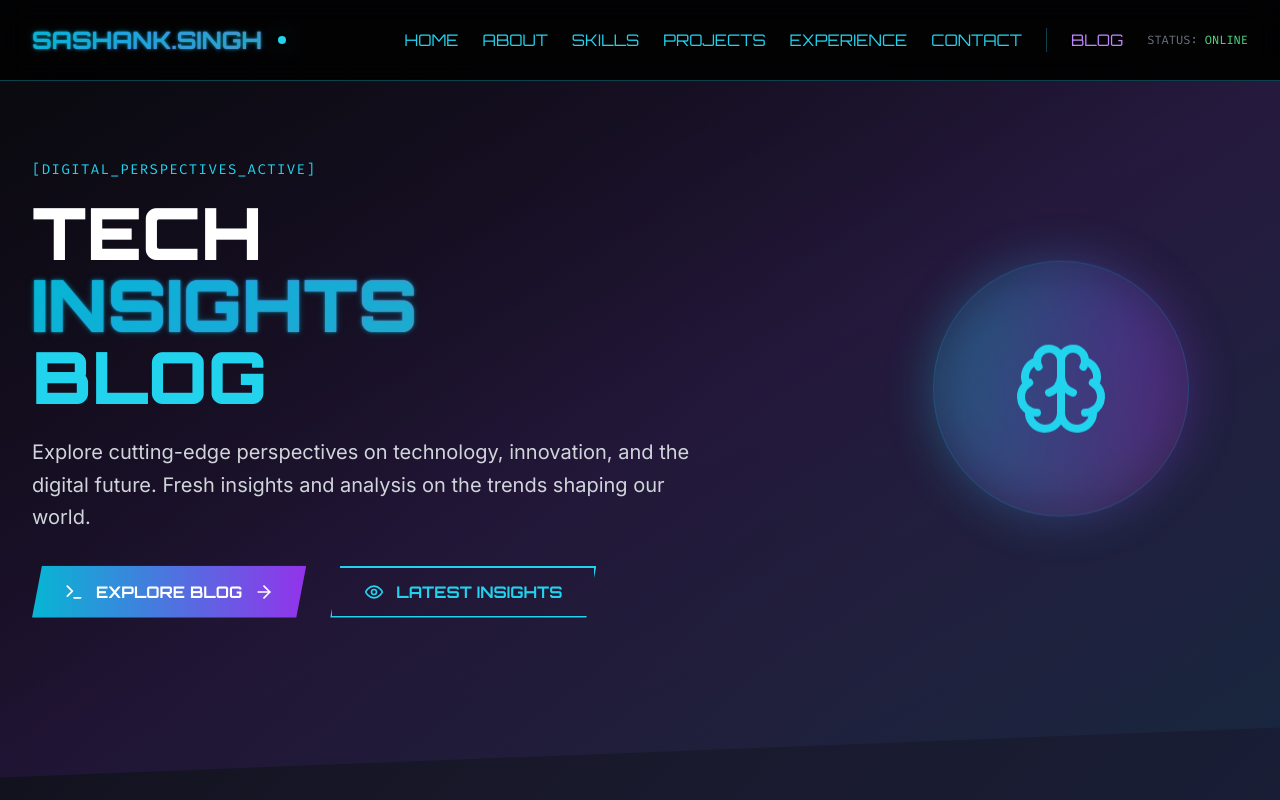
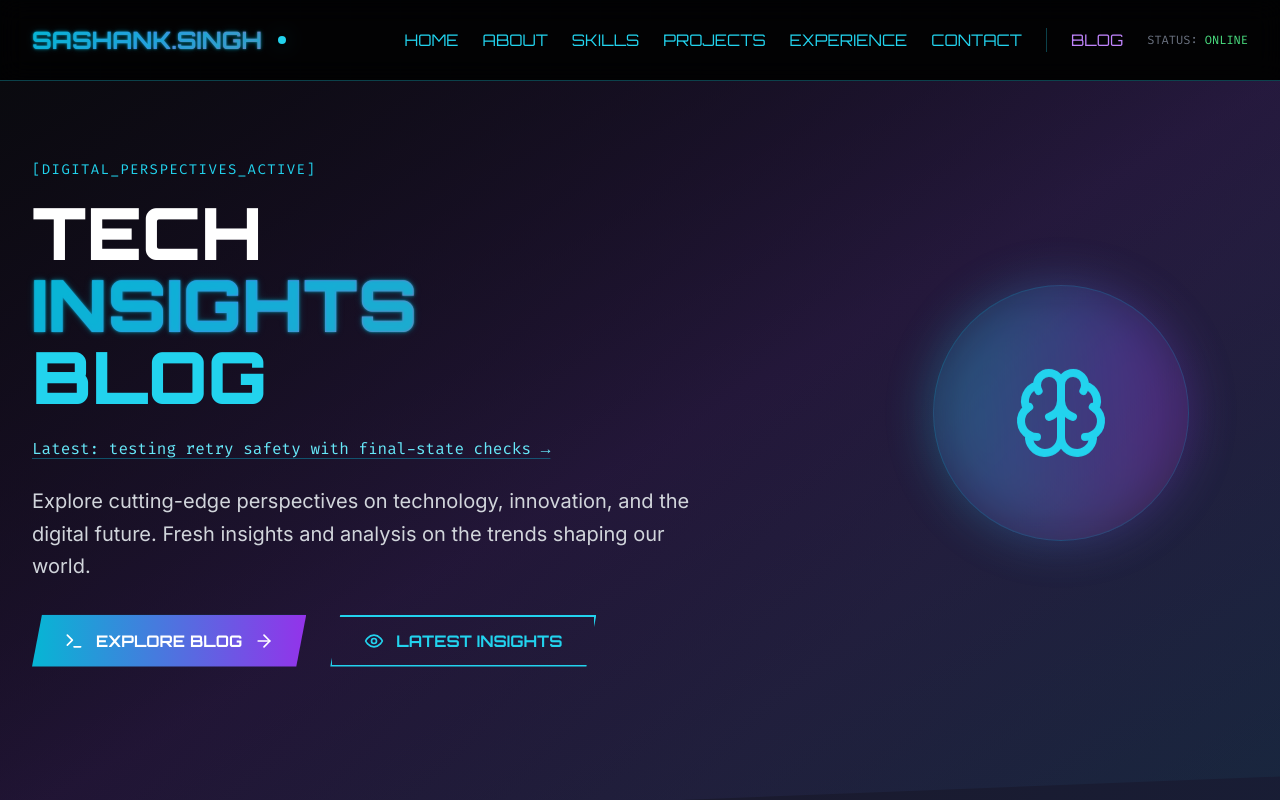
Before and after one commit to Sashank-Singh/blog-sashank, a Next.js app: page / in a window 1280 px wide. Shown: the top 800 px of the page. Built offline with nearby package versions, Linux system fonts and the light colour scheme.

Commit message:
Link the retry-safety article from the blog home page (#4)

```diff
--- a/app/page.tsx
+++ b/app/page.tsx
@@ -23,6 +23,9 @@ export default function Home() {
                   <br />
                   <span className="text-cyan-400">BLOG</span>
                 </h1>
+              <Link href="/blogs/agenttwin-retry-safety-20261025" className="inline-block font-code text-cyan-300 underline decoration-cyan-500/40 underline-offset-4 hover:text-pink-400 mb-6">
+                Latest: testing retry safety with final-state checks →
+              </Link>
                 <p className="text-xl text-gray-300 mb-8 max-w-2xl leading-relaxed">
                   Explore cutting-edge perspectives on technology, innovation, and the digital future.
                   Fresh insights and analysis on the trends shaping our world.
```
